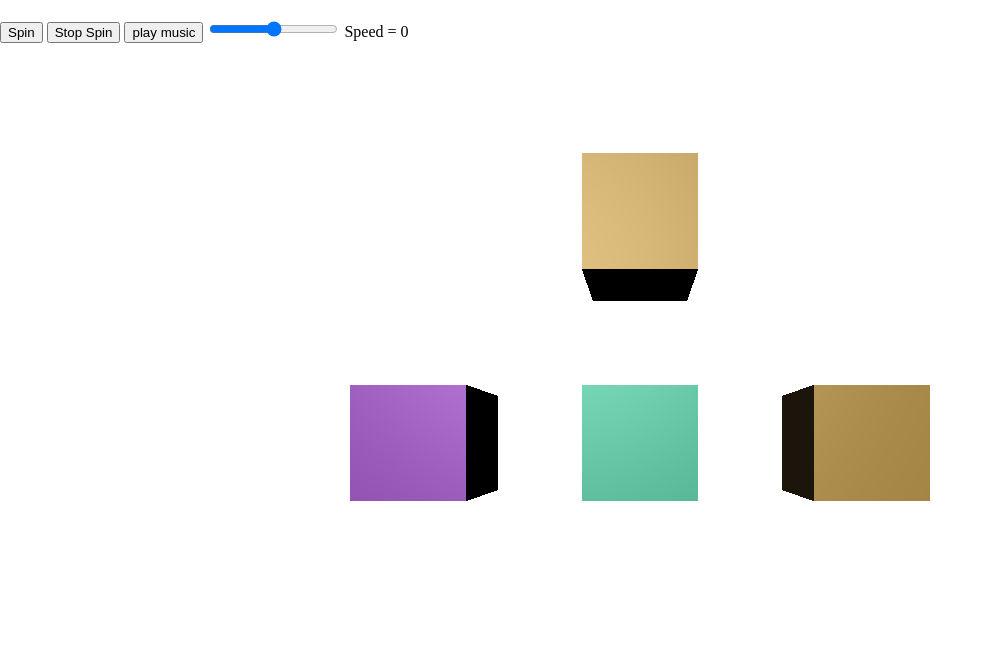
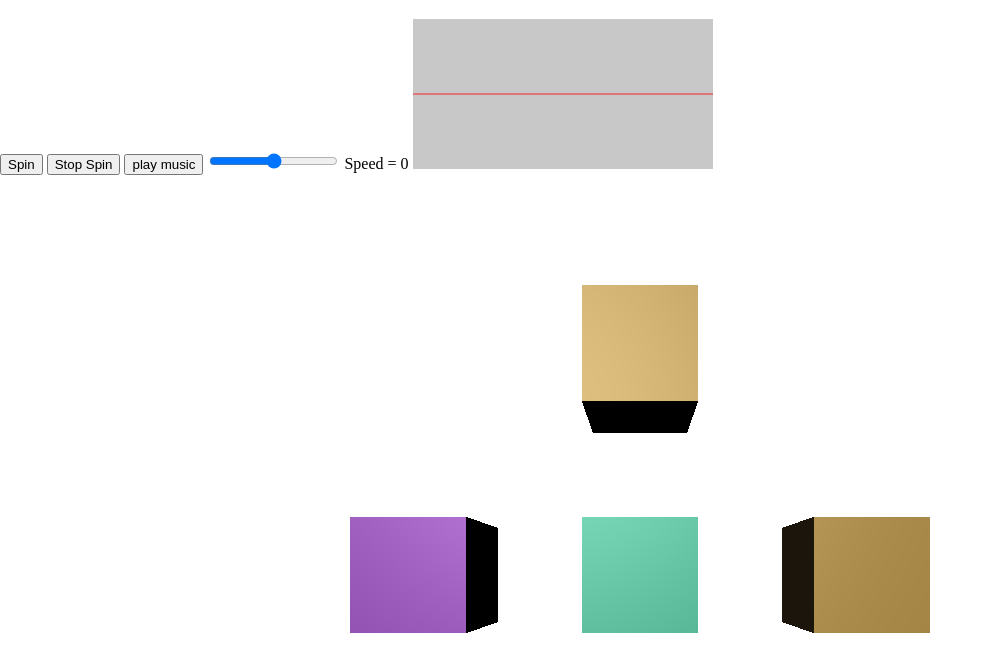
Before and after one commit to ScottDonnan/three-js-project, a website: page index.html in a window 1280 px wide. Shown: the part 61-732 px from the top of the page, without its empty margins (0-993 px from the left). Drawn offline with nearby package versions, Linux system fonts and the light colour scheme.

Commit message:
trying to add motin based on sound

```diff
--- a/index.html
+++ b/index.html
@@ -15,6 +15,7 @@
 		<button id="play">play music</button>
 		<input type="range" id="volume" min="0" max="2" value="1" step="0.01">
 		<span id="speed">Speed = 0</span>
+		<canvas id="oscilloscope"></canvas>
 		<script src="node_modules/three/build/three.js"></script>
 		<script src="index.js"></script>
 		<!-- <script src="lightning.js"></script> -->
--- a/index.js
+++ b/index.js
@@ -70,11 +70,70 @@ document.querySelector('#play').addEventListener('click', function() {
 const gainNode = audioContext.createGain();
 track.connect(gainNode).connect(audioContext.destination);
 
+//Analyser
+
+var analyser = audioContext.createAnalyser();
+analyser.fftSize = 2048;
+
+var bufferLength = analyser.frequencyBinCount;
+var dataArray = new Uint8Array(bufferLength);
+analyser.getByteTimeDomainData(dataArray);
+
+// Connect the source to be analysed
+track.connect(analyser);
+
+// Get a canvas defined with ID "oscilloscope"
+var canvas = document.getElementById("oscilloscope");
+var canvasCtx = canvas.getContext("2d");
+
+// draw an oscilloscope of the current audio source
+function draw() {
+    requestAnimationFrame(draw);
+
+  analyser.getByteTimeDomainData(dataArray);
+
+  canvasCtx.fillStyle = "rgb(200, 200, 200)";
+  canvasCtx.fillRect(0, 0, canvas.width, canvas.height);
+
+  canvasCtx.lineWidth = 1;
+  canvasCtx.strokeStyle = "red";
+
+  canvasCtx.beginPath();
+  canvasCtx.beginPath();
+
+  var sliceWidth = canvas.width * 1.0 / bufferLength;
+  var x = 0;
+
+  for (var i = 0; i < bufferLength; i++) {
+
+    var v = dataArray[i] / 128.0;
+    var y = v * canvas.height / 2;
+
+    if (i === 0) {
+      canvasCtx.moveTo(x, y);
+    } else {
+      canvasCtx.lineTo(x, y);
+    }
+
+    x += sliceWidth;
+  }
+
+  canvasCtx.lineTo(canvas.width, canvas.height / 2);
+  canvasCtx.stroke();
+}
+
+draw();
+
+
+
 document.querySelector('input').addEventListener('input', function() {
      gainNode.gain.value = this.value
 })
 
+const analyserNode = audioContext.createAnalyser();
+track.connect(analyserNode)
 
+console.log(analyserNode.getByteFrequencyData)
 
 
 
@@ -107,15 +166,26 @@ function render() {
     renderer.render( scene, camera );
 }
 
+
 function animate() {
-    console.log("animate clicked")
+
     myReq = requestAnimationFrame( animate )
+    debugger;
+    for (let i = 0; i < bufferLength; i++) {
+        let height = 0;
 
-    cubes.forEach(cube => {
-        cube.rotation.x += .01;
-        cube.rotation.y += .01;
-    })
+        if(i===0) {
+            height = 0;
+        } else {
+            let v = dataArray[i] / 128.0;
+            height = v * window.innerHeight / 2;
+        }
 
+        cubes.forEach(cube => {
+            // cube.position.x += .01;
+            cube.position.y = height;
+        })
+    }
     renderer.render( scene, camera );
 }
 
```
